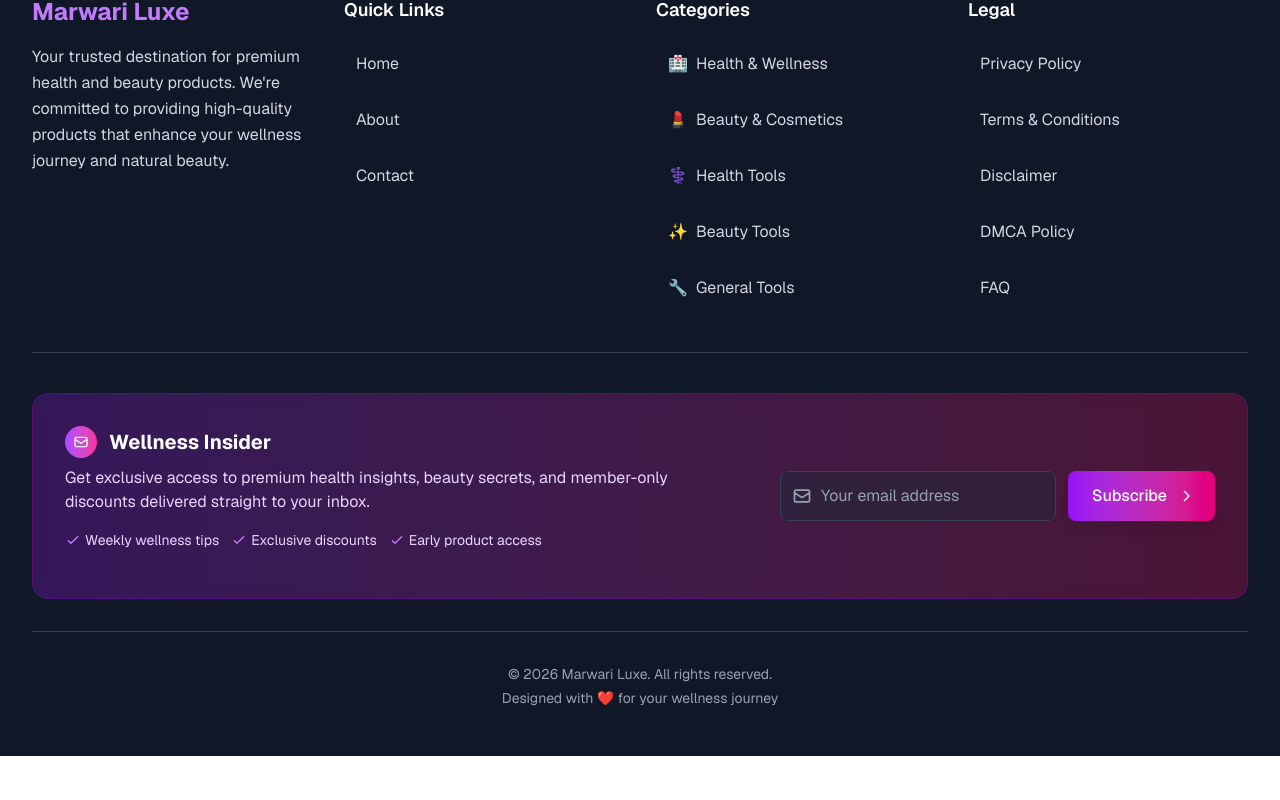
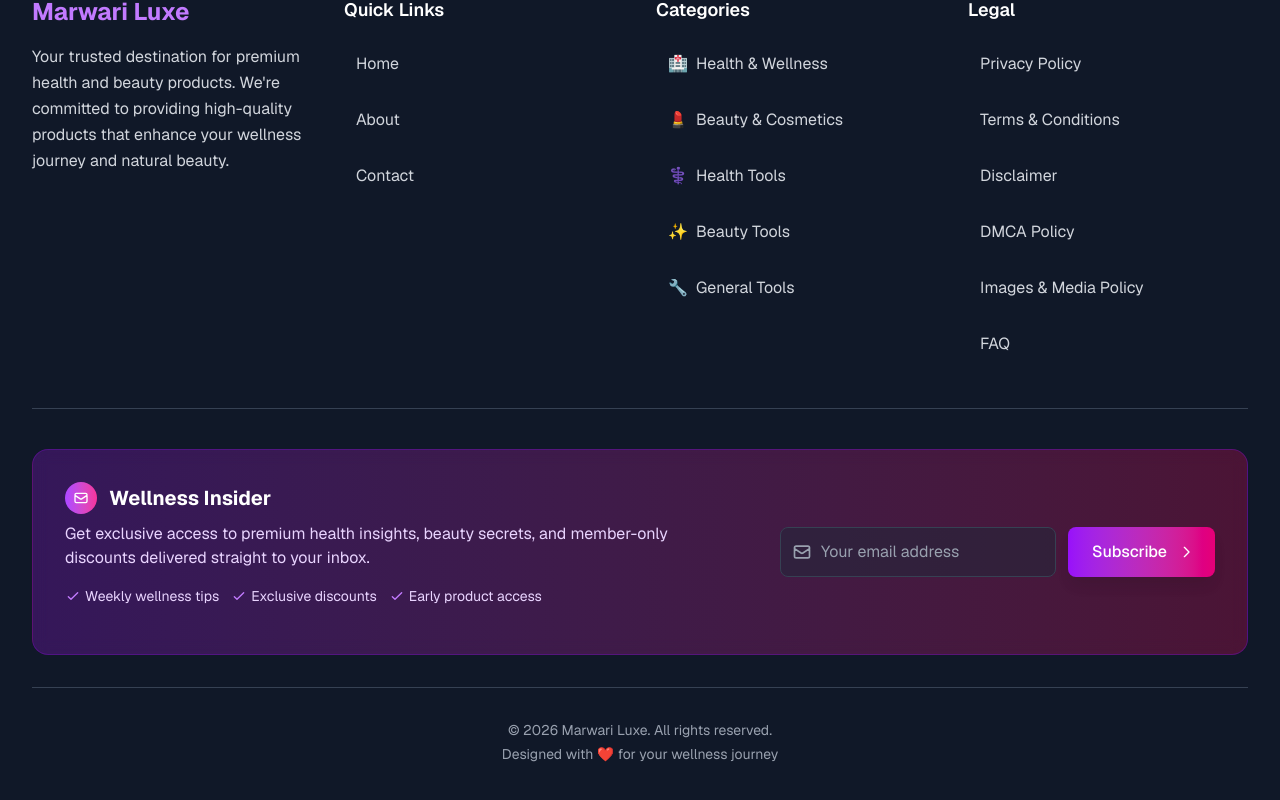
Before and after one commit to salman-haroon-marwari/marwari-luxe-app, a Next.js app: page / in a window 1280 px wide. Shown: the part 4610-5410 px from the top of the page. Before the commit the page ends 5366 px from the top, so only its background shows below. Built offline with nearby package versions, Linux system fonts and the light colour scheme.

Commit message:
Add Images & Media Policy link to footer

```diff
--- a/src/components/Footer.tsx
+++ b/src/components/Footer.tsx
@@ -23,6 +23,7 @@
     { name: 'Terms & Conditions', href: '/legal/terms' },
     { name: 'Disclaimer', href: '/legal/disclaimer' },
     { name: 'DMCA Policy', href: '/legal/dmca-policy' },
+    { name: 'Images & Media Policy', href: '/legal/images-media-policy' },
     { name: 'FAQ', href: '/legal/faq' },
   ];
 
```
